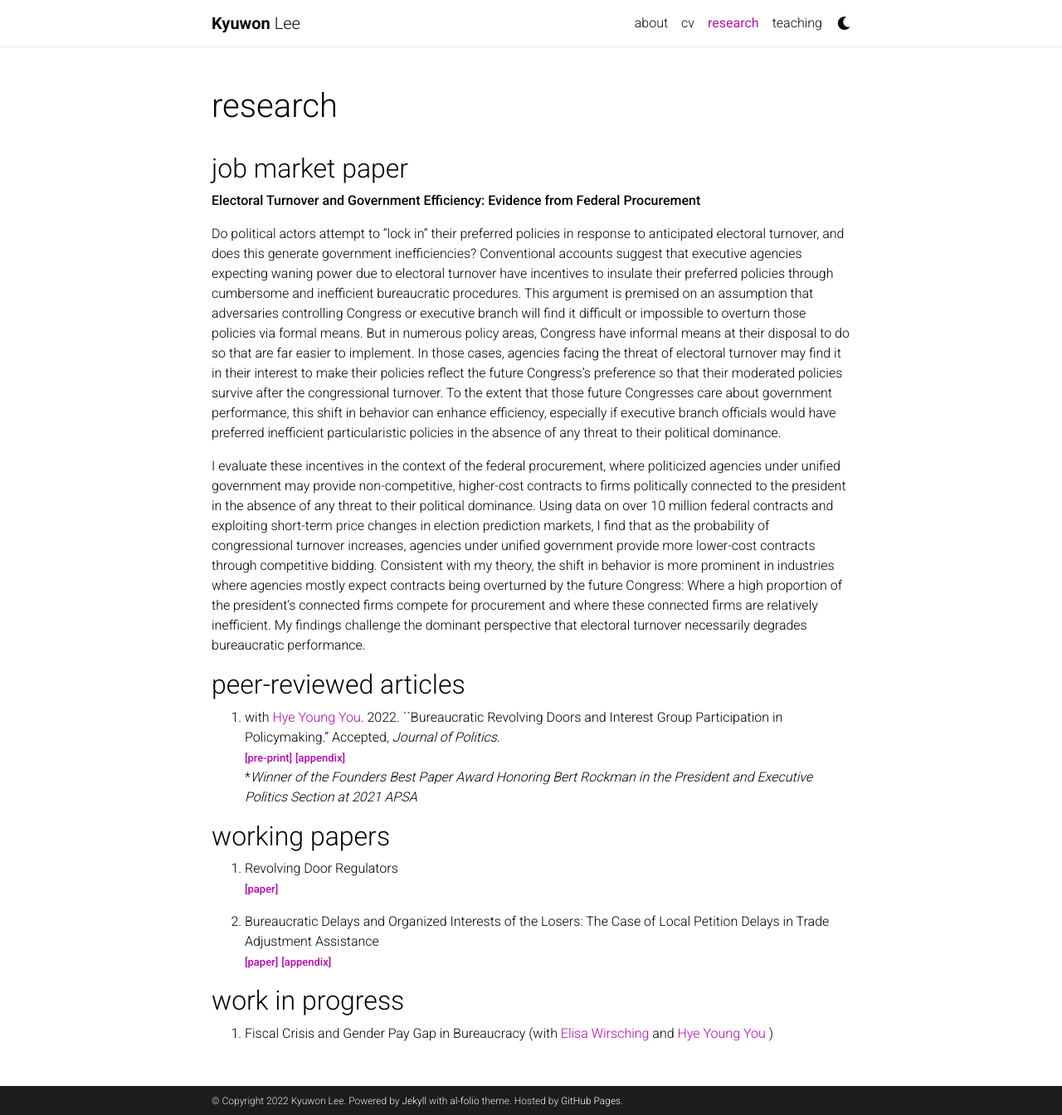
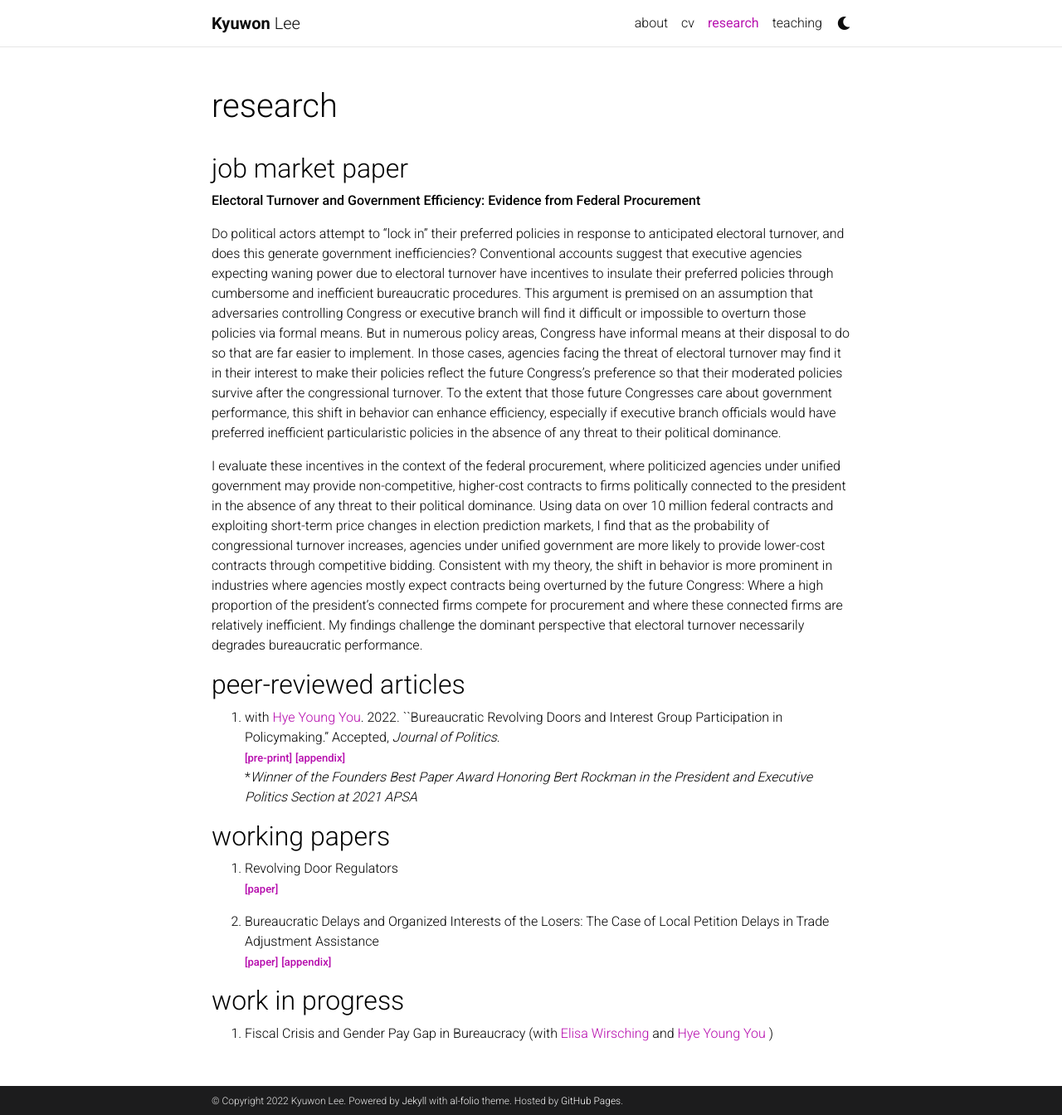
Before and after one commit to kyuwon-lee/kyuwon-lee.github.io, a Jekyll site: the page built from _pages/Research.md, in a window 1280 px wide and 1344 px high. Shown: the whole window at 83% size. Built offline with Jekyll 4.4.1, drawn with Linux system fonts in a browser that asks for light colours; comment, search, counter and statistics services are not loaded; a style sheet for code colours, icons or effects is not loaded.

Commit message:
Update Research.md

```diff
--- a/_pages/Research.md
+++ b/_pages/Research.md
@@ -12,7 +12,7 @@ nav: true
 Do political actors attempt to "lock in" their preferred policies in response to anticipated electoral turnover, and does this generate government inefficiencies? Conventional accounts suggest that executive agencies expecting waning power due to electoral turnover have incentives to insulate their preferred policies through cumbersome and inefficient bureaucratic procedures. This argument is premised on an assumption that adversaries controlling Congress or executive branch will find it difficult or impossible to overturn those policies via formal means. But in numerous policy areas, Congress have informal means at their disposal to do so that are far easier to implement. In those cases, agencies facing the threat of electoral turnover may find it in their interest to make their policies reflect the future Congress's preference so that their moderated policies survive after the congressional turnover. To the extent that those future Congresses care about government performance, this shift in behavior can enhance efficiency, especially if executive branch officials would have preferred inefficient particularistic policies in the absence of any threat to their political dominance.
 
 
- I evaluate these incentives in the context of the federal procurement, where politicized agencies under unified government may provide non-competitive, higher-cost contracts to firms politically connected to the president in the absence of any threat to their political dominance. Using data on over 10 million federal contracts and exploiting short-term price changes in election prediction markets, I find that as the probability of congressional turnover increases, agencies under unified government provide more lower-cost contracts through competitive bidding. Consistent with my theory, the shift in behavior is more prominent in industries where agencies mostly expect contracts being overturned by the future Congress: Where a high proportion of the president's connected firms compete for procurement and where these connected firms are relatively inefficient. My findings challenge the dominant perspective that electoral turnover necessarily degrades bureaucratic performance.
+ I evaluate these incentives in the context of the federal procurement, where politicized agencies under unified government may provide non-competitive, higher-cost contracts to firms politically connected to the president in the absence of any threat to their political dominance. Using data on over 10 million federal contracts and exploiting short-term price changes in election prediction markets, I find that as the probability of congressional turnover increases, agencies under unified government are more likely to provide lower-cost contracts through competitive bidding. Consistent with my theory, the shift in behavior is more prominent in industries where agencies mostly expect contracts being overturned by the future Congress: Where a high proportion of the president's connected firms compete for procurement and where these connected firms are relatively inefficient. My findings challenge the dominant perspective that electoral turnover necessarily degrades bureaucratic performance.
 
 
 
```
